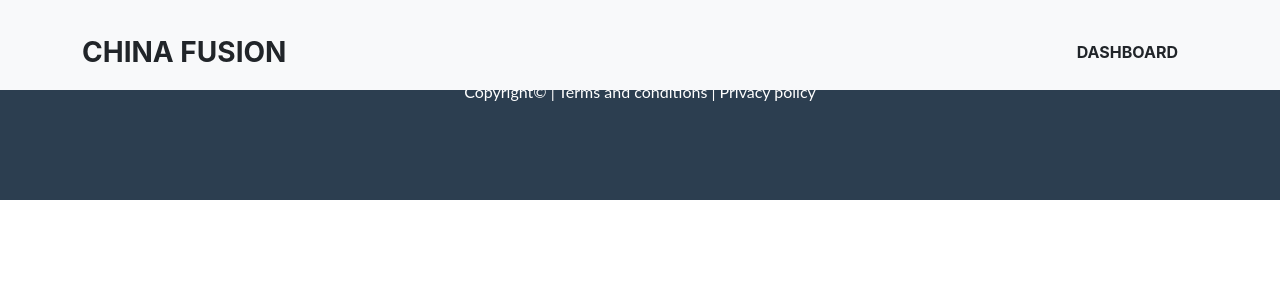
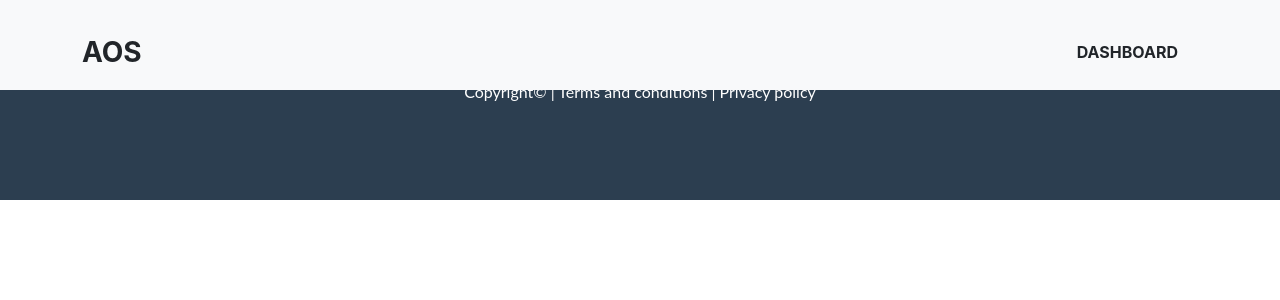
Before and after one commit to Ace-7854/Takeaway_AI_Customer_Assistant, a Flask app: page /dashboard in a window 1280 px wide. Shown: the top 300 px of the page. Run offline with Flask 3, Linux system fonts and the light colour scheme; the visitor is signed in with stand-in values (Sample User, id 1); some libraries are stand-ins or nearby versions.

Commit message:
updates to basic works

```diff
--- a/app.py
+++ b/app.py
@@ -59,4 +59,4 @@ def receive_webhook():
     return jsonify({"status": "received"}), 200
 
 if __name__ == '__main__':
-    app.run(port=5000)
+    app.run(host='0.0.0.0', port=5000)
--- a/templates/base.html
+++ b/templates/base.html
@@ -6,7 +6,7 @@
     <body>
         <nav class="navbar navbar-expand-lg bg-light text-uppercase fixed-top" id="mainNav" style="padding-bottom: 10px;">
             <div class="container">
-                <a class="navbar-brand text-dark" href="#page-top">China Fusion</a>
+                <a class="navbar-brand text-dark" href="#page-top">AOS</a>
                 <div class="collapse navbar-collapse" id="navbarResponsive">
                     <ul class="navbar-nav ms-auto">
                         <li class="nav-item mx-0 mx-lg-1"><a class="nav-link py-3 px-0 px-lg-3 rounded text-dark" href="{{url_for('dashboard')}}">Dashboard</a></li>
--- a/templates/login.html
+++ b/templates/login.html
@@ -7,7 +7,7 @@
 <body>
     <nav class="navbar navbar-expand-lg bg-light text-uppercase fixed-top" id="mainNav" style="padding-bottom: 10px;">
             <div class="container">
-                <a class="navbar-brand text-dark" href="#page-top">OHRS</a>
+                <a class="navbar-brand text-dark" href="#page-top">AOS</a>
                 <div class="collapse navbar-collapse" id="navbarResponsive">
                     <ul class="navbar-nav ms-auto">
                         <li class="nav-item mx-0 mx-lg-1"><a class="nav-link py-3 px-0 px-lg-3 rounded text-dark" href="{{url_for('logout')}}">About</a></li>
@@ -17,7 +17,7 @@
                 </div>
             </div>
         </nav>
-<section class="page-section">
+        <section class="page-section">
             <div class="container" style="padding-top: 30px; text-align: center;">
                 <h1>Login</h1>
                 <div class="row align-items-center justify-content-center">
```
